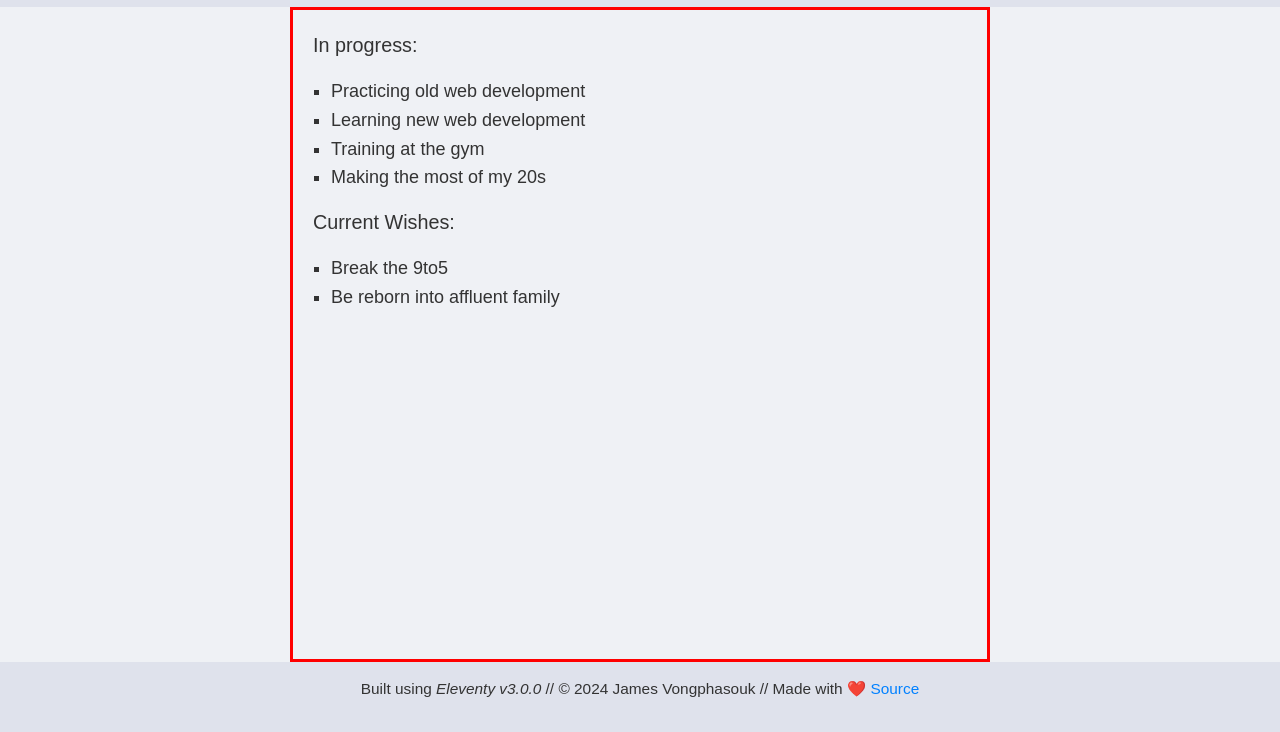
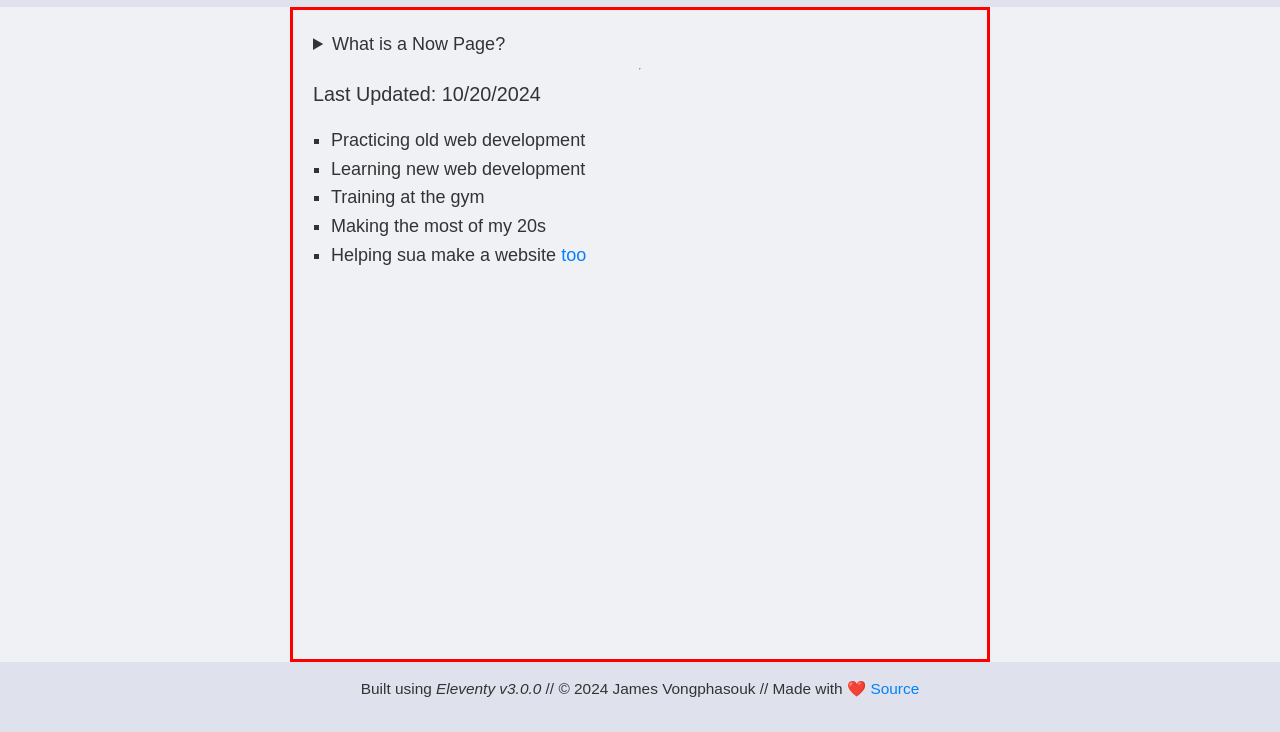
Before and after one commit to JamesVpog/jvblog, an Eleventy site: page src/now.html in a window 1280 px wide. Shown: the part 68-800 px from the top of the page. Built offline with nearby package versions, Linux system fonts and the light colour scheme; Eleventy itself is replaced by a stand-in of ours; files that its build step writes are made by us from their sources.

Commit message:
updated now

```diff
--- a/src/now.html
+++ b/src/now.html
@@ -2,17 +2,20 @@
 layout: base.html
 title: "Now"
 ---
+<details>
+    <summary> What is a Now Page?</summary>
+        <p> <a href="https://nownownow.com/about"> Official Definition </a>
+            or just what I am currenly doing (results may vary).
+        </p>
+ </details>
 
-<p> In progress:</p>
+ <hr>
+
+<p> Last Updated: 10/20/2024</p>
 <ul>
     <li> Practicing old web development </li>
     <li> Learning new web development </li>
     <li> Training at the gym </li>
     <li> Making the most of my 20s</li>
+    <li> Helping sua make a website <a href="https://sua.sh"> too </a></li>
 </ul>
-
-<p> Current Wishes:</p>
-<ul class="second-line">
-    <li> Break the 9to5</li>
-    <li> Be reborn into affluent family </li>
-</ul>
```
